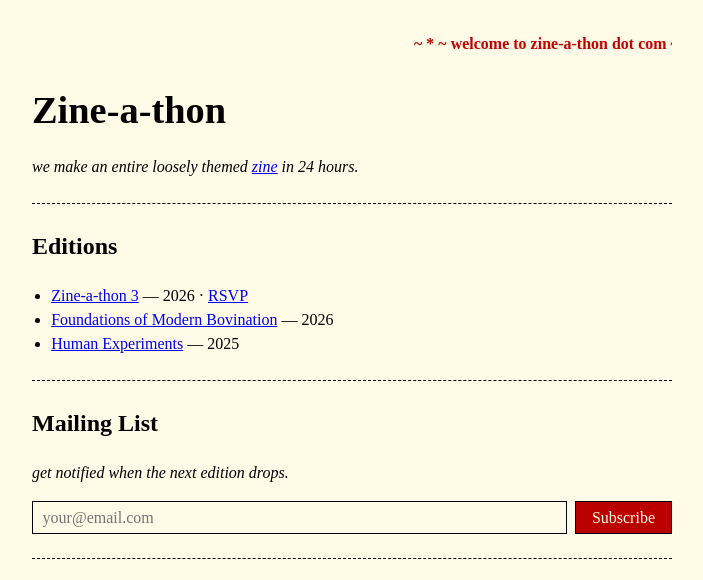
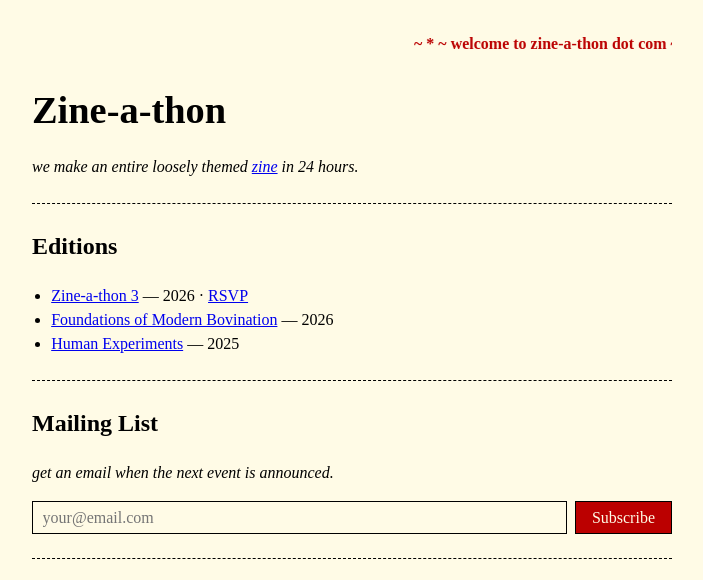
Before and after one commit to viceversa1024/zineathon, a plain HTML site: page index.html in a window 1280 px wide. Shown: the top 580 px of the page, without its empty margins (288-991 px from the left). Drawn offline with Linux system fonts and the light colour scheme.

Commit message:
reword mailing list copy
Co-Authored-By: Claude Opus 4.7 (1M context) <noreply@anthropic.com>

```diff
--- a/index.html
+++ b/index.html
@@ -84,7 +84,7 @@
 <hr>
 
 <h2>Mailing List</h2>
-<p><em>get notified when the next edition drops.</em></p>
+<p><em>get an email when the next event is announced.</em></p>
 <div class="signup">
   <form id="signup-form"
         action="https://assets.mailerlite.com/jsonp/2315073/forms/186522554789267082/subscribe"
```
